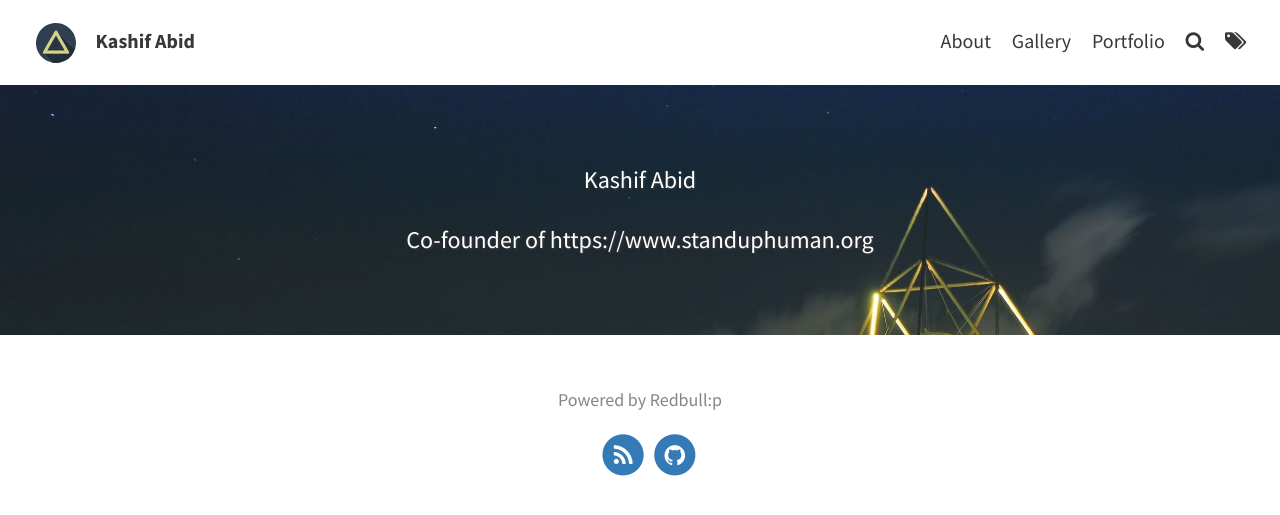
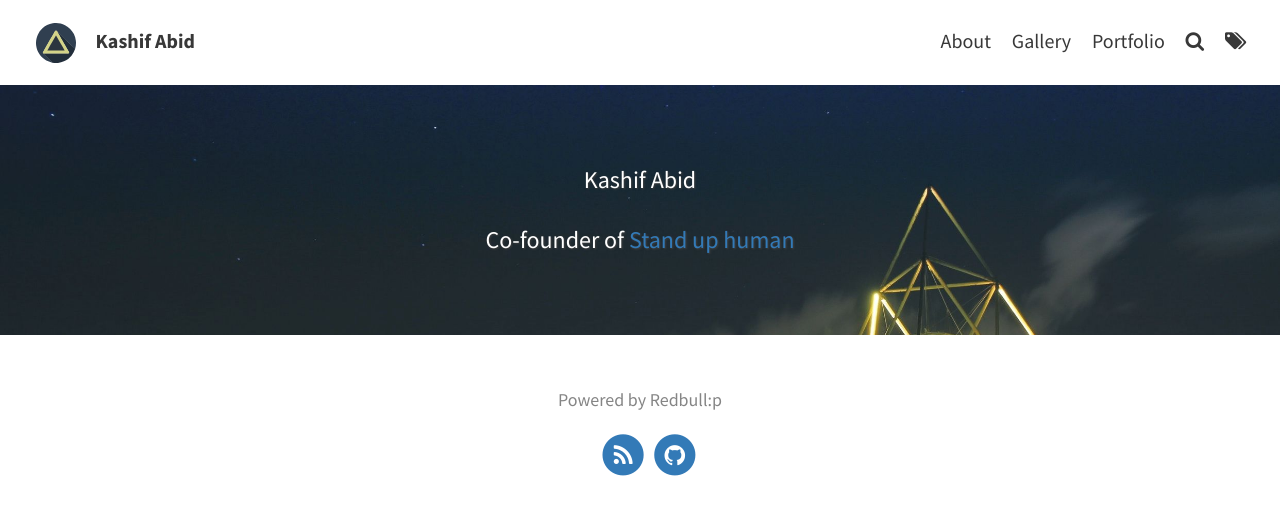
Before and after one commit to kashifabid1106/kashifabid.github.io, a Jekyll site: the page built from index.md, in a window 1280 px wide. Shown: the top 515 px of the page. Built offline with Jekyll 4.4.1, drawn with Linux system fonts in a browser that asks for light colours; our own code applies the rules of GitHub Pages for plain Markdown files; the list of posts is cut into pages by our own code.

Commit message:
Update _config.yml

```diff
--- a/_config.yml
+++ b/_config.yml
@@ -15,7 +15,7 @@ theme_settings:
 
   # Header and footer text
   header_text: > #two or three lines to describe your site
-     <p>Kashif Abid</p> <p>Co-founder of https://www.standuphuman.org</p>
+     <p>Kashif Abid</p> <p>Co-founder of <a href="https://www.standuphuman.org">Stand up human</a></p>
   header_text_feature_image: assets/img/pexels/triangular.jpeg
   footer_text: >
    Powered by Redbull:p </a>
```
